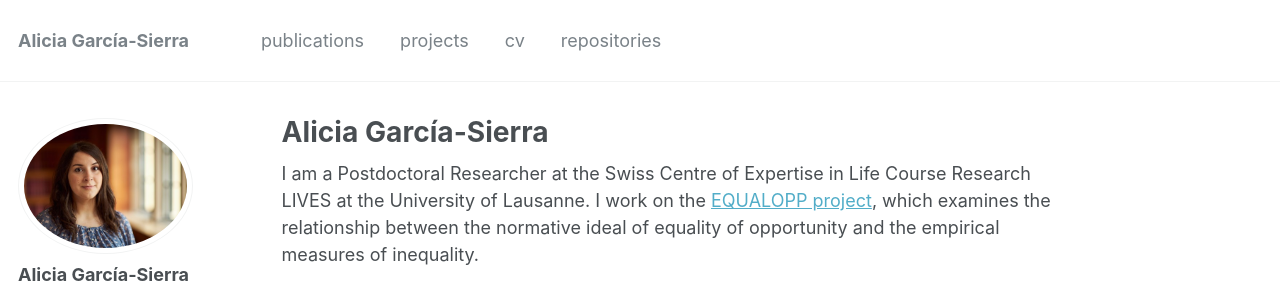
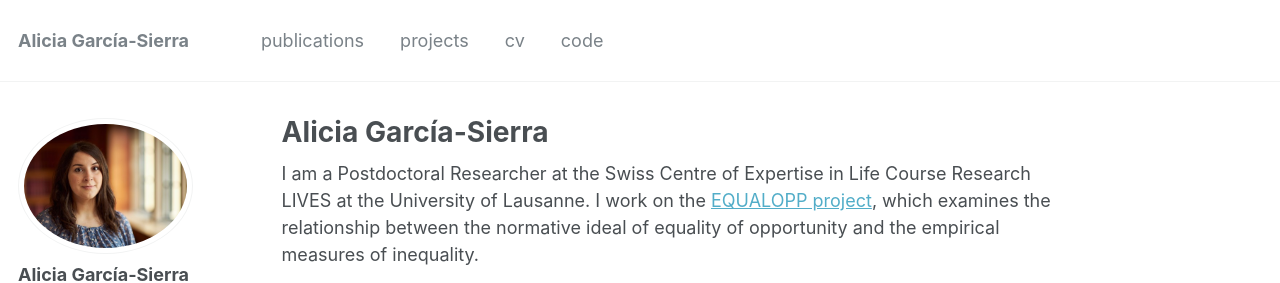
Before and after one commit to aliciagarciasierra/aliciagarciasierra.github.io, a Jekyll site: the page built from _pages/about.md, in a window 1280 px wide and 979 px high. Shown: the top 283 px of the window. Built offline with Jekyll 4.4.1, drawn with Linux system fonts in a browser that asks for light colours; some web fonts are replaced.

Commit message:
Update navigation.yml

```diff
--- a/_data/navigation.yml
+++ b/_data/navigation.yml
@@ -12,8 +12,8 @@ main:
   - title: "cv"
     url: /files/GARCIASIERRACV.pdf
 
-  - title: "repositories"
-    url: /repositories/
+  - title: "code"
+    url: /code/
 
  #- title: "teaching"
   #  url: /teaching/
```
